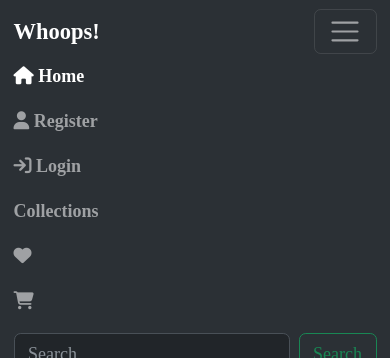
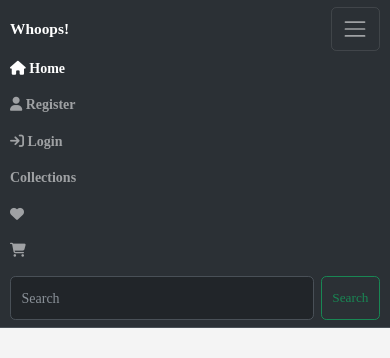
Before and after one commit to Gowri855/My_project, a Django app: page /collections/ in a window 390 px wide, after a click that opens the changed part. Shown: the top 358 px of the page. Run offline with Django 5.2, Linux system fonts and the light colour scheme; data comes from the database, SQL or seed files in the repository; some libraries are stand-ins or nearby versions; some web fonts are replaced.

Commit message:
style: improve responsive design for mobile, tablet, and desktop - major CSS overhaul

```diff
--- a/static/css/style.css
+++ b/static/css/style.css
@@ -6,18 +6,33 @@
   padding: 0;
   box-sizing: border-box;
   font-weight: bold;
-
 }
 
+/* RESPONSIVE TYPOGRAPHY */
 html {
-  font-size: 18px;
+  /* Mobile first: smaller font */
+  font-size: 14px;
+}
 
+/* Tablet (768px and up) */
+@media (min-width: 768px) {
+  html {
+    font-size: 16px;
+  }
+}
+
+/* Desktop (1024px and up) */
+@media (min-width: 1024px) {
+  html {
+    font-size: 18px;
+  }
 }
 
 body {
   font-family: 'Almendra Display', serif;
   background-color: #f4f4f4;
   color: #333;
+  overflow-x: hidden; /* Prevent horizontal scroll on mobile */
 }
 
 a {
@@ -152,19 +258,103 @@ a {
   padding: 5px 10px;
   border-radius: 5px;
   z-index: 10;
+  font-size: 0.85rem; /* Mobile-friendly size */
 }
 
-/* Cardc Content */
+@media (max-width: 576px) {
+  .hot {
+    right: 10px;
+    top: 10px;
+    padding: 4px 8px;
+  }
+}
+
+/* Card Content */
 .cardc-body {
   flex-grow: 1;
   min-height: 110px;
   width: 100%;
-  text-align:center;
+  text-align: center;
   padding: 10px;
+}
 
+.cardc {
+  border: 3px dashed #4444;
+  border-radius: 15px;
+  color: rgb(9, 9, 9);
 }
-.cardc{
-    border: 3px dashed #4444;
-    border-radius: 15px;
-    color: rgb(9, 9, 9);
+
+/* CONTAINER RESPONSIVE PADDING */
+.container {
+  padding-left: 10px;
+  padding-right: 10px;
 }
+
+@media (min-width: 768px) {
+  .container {
+    padding-left: 15px;
+    padding-right: 15px;
+  }
+}
+
+/* BUTTONS RESPONSIVE */
+button, .btn {
+  min-height: 44px; /* Touch-friendly on mobile */
+  font-size: 0.95rem;
+}
+
+@media (min-width: 768px) {
+  button, .btn {
+    min-height: 40px;
+    font-size: 1rem;
+  }
+}
+
+/* TEXT READABILITY ON MOBILE */
+@media (max-width: 576px) {
+  body {
+    line-height: 1.6;
+  }
+
+  h1 {
+    font-size: 1.5rem;
+  }
+
+  h2 {
+    font-size: 1.3rem;
+  }
+
+  h3 {
+    font-size: 1.1rem;
+  }
+
+  h4, h5, h6 {
+    font-size: 1rem;
+  }
+}
+
+/* FORM INPUTS RESPONSIVE */
+input, textarea, select {
+  width: 100%;
+  padding: 10px;
+  font-size: 16px; /* Prevents zoom on iOS */
+  border-radius: 5px;
+  border: 1px solid #ddd;
+}
+
+input:focus, textarea:focus, select:focus {
+  outline: none;
+  border-color: #333;
+  box-shadow: 0 0 5px rgba(0, 0, 0, 0.2);
+}
+
+/* MOBILE NAVIGATION FIX */
+@media (max-width: 576px) {
+  .navbar {
+    padding: 0.5rem 0;
+  }
+
+  .navbar-brand {
+    font-size: 1.1rem;
+  }
+}
```
Also changed, not shown: other parts of static/css/style.css (+114 -23 lines).
